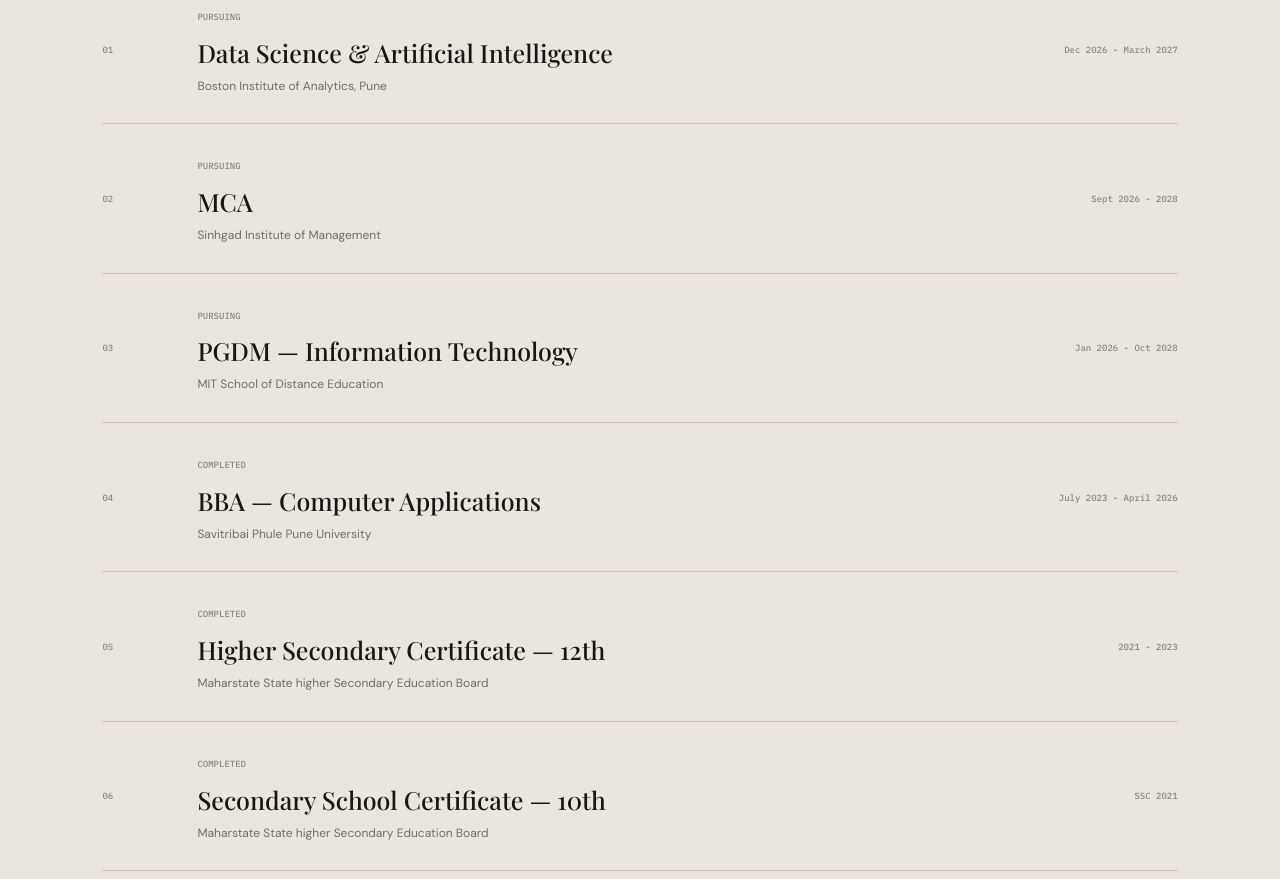
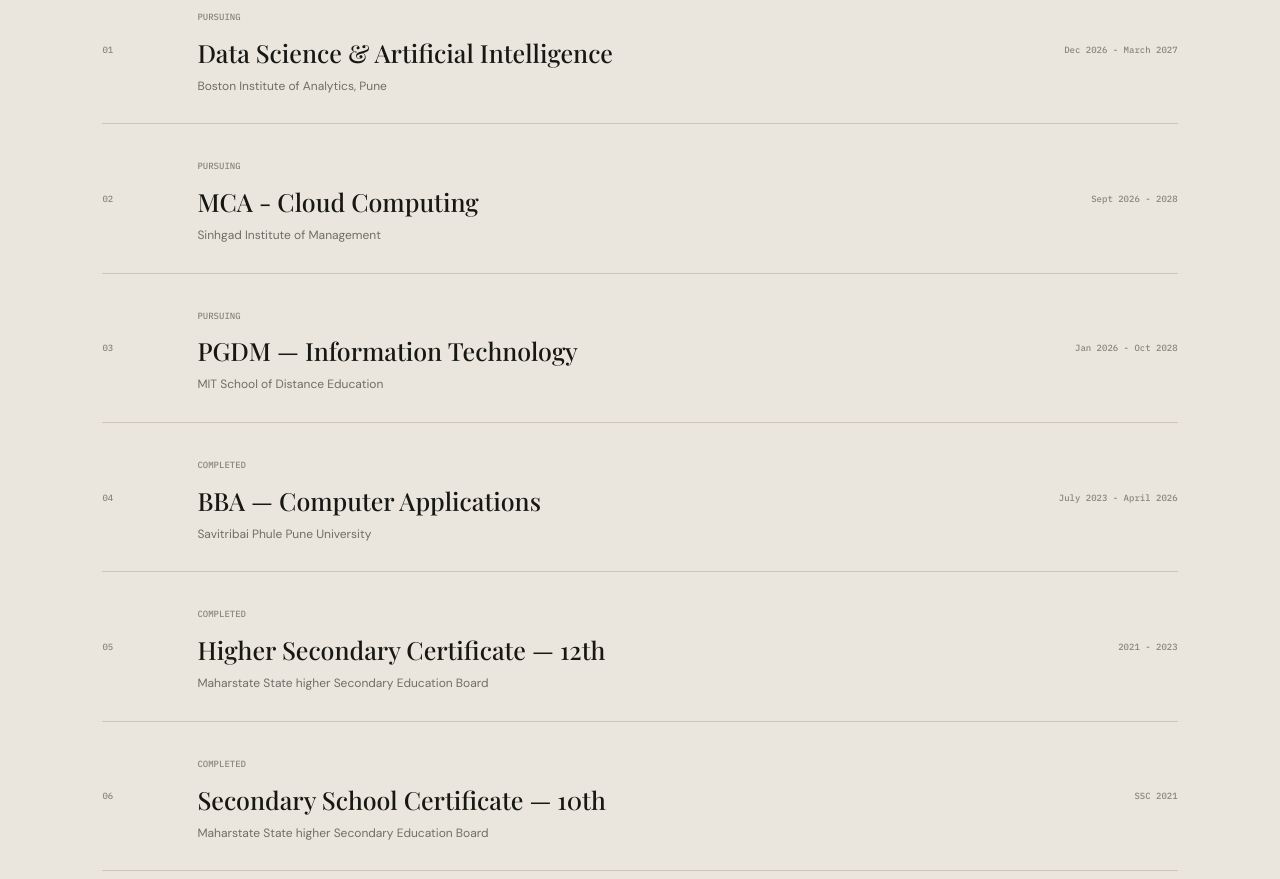
Before and after one commit to RushikeshGarad/RushikeshGaradPortfolio, a plain HTML site: page index.html in a window 1280 px wide. Shown: the part 4886-5765 px from the top of the page. Drawn offline with nearby package versions, Linux system fonts and the light colour scheme; a web font is replaced by a local one.

Commit message:
Update index.html

```diff
--- a/index.html
+++ b/index.html
@@ -446,7 +446,7 @@
       <span>02</span>
       <div>
         <small>PURSUING</small>
-        <h3>MCA</h3>
+        <h3>MCA - Cloud Computing</h3>
         <p>Sinhgad Institute of Management</p>
       </div>
       <b>Sept 2026 - 2028</b>
```
